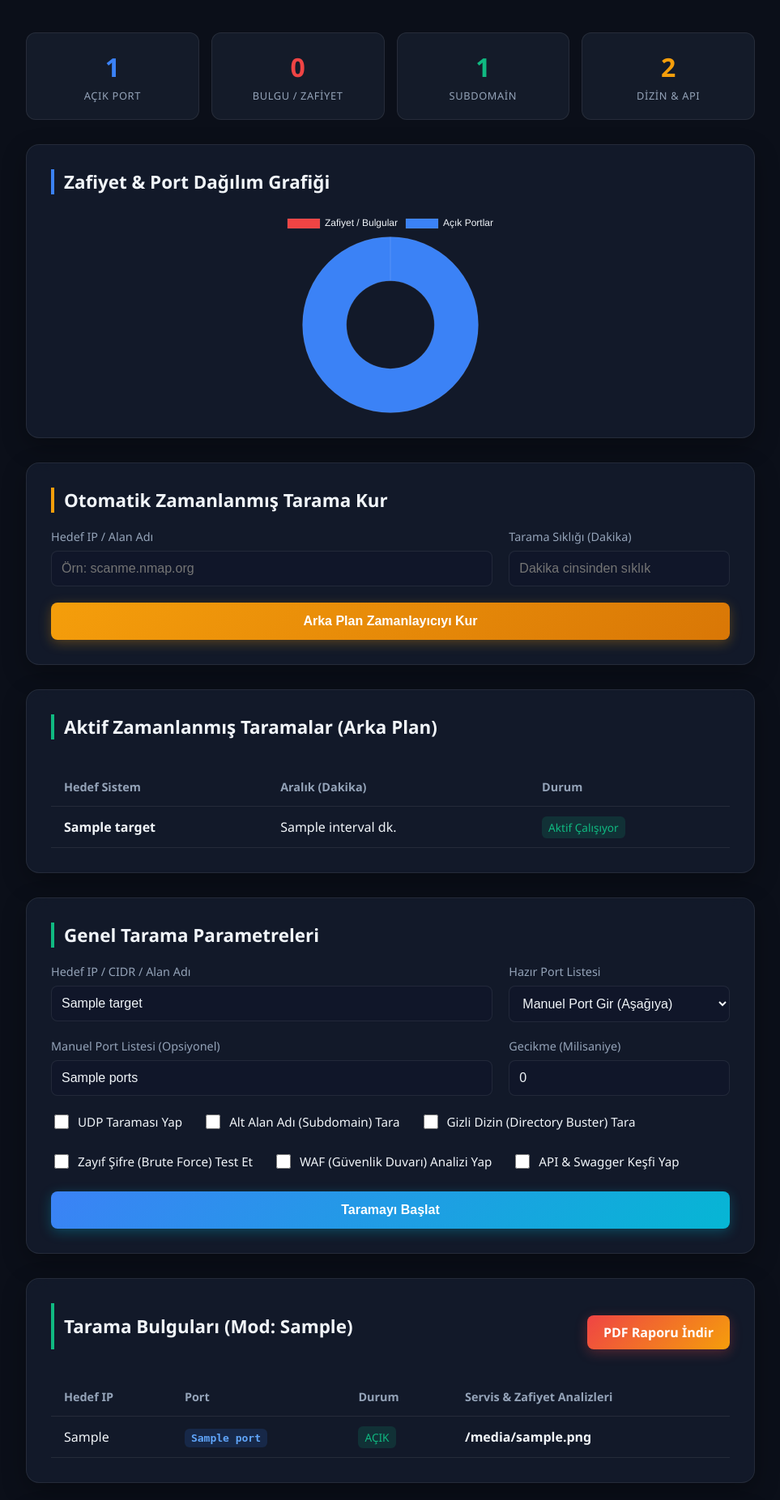
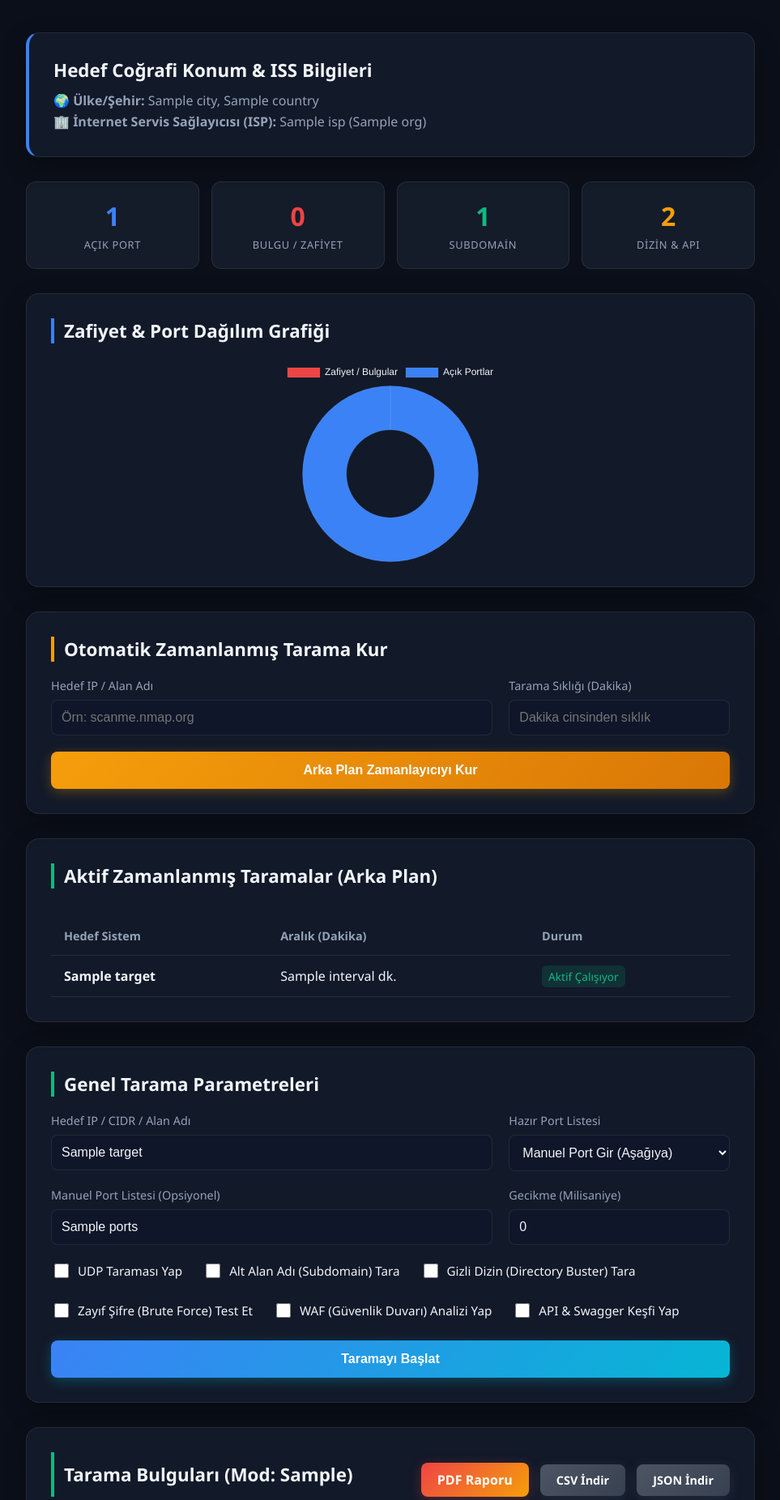
Before and after one commit to Muhammetbilbay/PortShield-Scanner, a FastAPI app: template templates/index.html in a window 1280 px wide. Shown: the part 135-1987 px from the top of the page at 81% size, without its empty margins (158-1121 px from the left). Run offline with FastAPI, Linux system fonts and the light colour scheme; the template is opened without the code that fills it: most values are stand-ins (such as "Sample title", 1, 10 or a date in 2020); parts of the project's set-up code (start-up, migrations or seed data) failed here and were passed over.

Commit message:
Add IP Geolocation, SSL expiry checks, and CSV/JSON output downloads

```diff
--- a/app.py
+++ b/app.py
@@ -4,7 +4,9 @@ from fastapi.templating import Jinja2Templates
 import scanner
 import asyncio
 import os
-from io import BytesIO
+import json
+import csv
+from io import BytesIO, StringIO
 from reportlab.lib.pagesizes import letter
 from reportlab.platypus import SimpleDocTemplate, Paragraph, Spacer, Table, TableStyle
 from reportlab.lib.styles import getSampleStyleSheet, ParagraphStyle
@@ -37,7 +39,8 @@ last_scan_results = {
     "results": [],
     "subdomains": [],
     "directories": [],
-    "apis": []
+    "apis": [],
+    "geolocation": None
 }
 
 # Zamanlanmış görevler listesi
@@ -61,12 +64,11 @@ async def run_scheduled_scan(target: str, interval_seconds: int, email: str = No
                 open_ports=open_ports,
                 max_workers=50
             )
-            # Tarama tamamlandı mesajını konsola ve loglara yaz
             print(f"[ZAMANLAYICI] {target} adresi otomatik olarak tarandı. Açık port adeti: {len(open_ports)}")
 
 @app.get("/", response_class=HTMLResponse)
 async def home(request: Request):
-    return templates.TemplateResponse(request=request, name="index.html", context={"results": None, "subdomains": None, "directories": None, "apis": None, "error": None, "scheduled": scheduled_scans})
+    return templates.TemplateResponse(request=request, name="index.html", context={"results": None, "subdomains": None, "directories": None, "apis": None, "geolocation": None, "error": None, "scheduled": scheduled_scans})
 
 @app.post("/scan", response_class=HTMLResponse)
 async def scan(
@@ -90,7 +92,7 @@ async def scan(
     targets = scanner.parse_targets(target)
     if not targets:
         error_msg = "Geçersiz hedef adresi girdiniz!"
-        return templates.TemplateResponse(request=request, name="index.html", context={"results": None, "subdomains": None, "directories": None, "apis": None, "error": error_msg, "scheduled": scheduled_scans})
+        return templates.TemplateResponse(request=request, name="index.html", context={"results": None, "subdomains": None, "directories": None, "apis": None, "geolocation": None, "error": error_msg, "scheduled": scheduled_scans})
 
     # Portları belirle
     if top_ports > 0:
@@ -159,6 +161,11 @@ async def scan(
                         "status": status
                     })
 
+    # Coğrafi Konum (IP Geolocation) Sorgula
+    geo_data = None
+    if targets:
+        geo_data = await asyncio.to_thread(scanner.get_ip_geolocation, targets[0])
+
     # Sonuçları PDF indirme için sakla
     global last_scan_results
     last_scan_results = {
@@ -168,7 +175,8 @@ async def scan(
         "results": results_list,
         "subdomains": subdomains_list,
         "directories": directories_list,
-        "apis": apis_list
+        "apis": apis_list,
+        "geolocation": geo_data
     }
 
     return templates.TemplateResponse(request=request, name="index.html", context={
@@ -176,6 +184,7 @@ async def scan(
         "subdomains": subdomains_list,
         "directories": directories_list,
         "apis": apis_list,
+        "geolocation": geo_data,
         "target": target,
         "ports": ports_str,
         "scan_mode": scan_mode,
@@ -192,7 +201,7 @@ async def schedule(
     """
     Belirtilen hedef için arka plan görevi olarak otomatik tarama kurar.
     """
-    interval_seconds = interval * 60 # Dakikayı saniyeye çevir
+    interval_seconds = interval * 60
     background_tasks.add_task(run_scheduled_scan, target, interval_seconds)
     scheduled_scans.append({
         "target": target,
@@ -252,6 +261,12 @@ async def download_pdf():
     story.append(Paragraph(f"<b>Hedef:</b> {last_scan_results['target']}", normal_style))
     story.append(Paragraph(f"<b>Taranan Portlar:</b> {last_scan_results['ports']}", normal_style))
     story.append(Paragraph(f"<b>Tarama Modu:</b> {last_scan_results['scan_mode']}", normal_style))
+
+    # Konum bilgileri varsa ekle
+    geo = last_scan_results.get("geolocation")
+    if geo:
+        story.append(Paragraph(f"<b>Coğrafi Konum:</b> {geo['city']}, {geo['country']} | <b>ISS (ISP):</b> {geo['isp']}", normal_style))
+
     story.append(Spacer(1, 15))
 
     # Bulgular Tablosu
@@ -361,3 +376,27 @@ async def download_pdf():
     doc.build(story)
     buffer.seek(0)
     return StreamingResponse(buffer, media_type="application/pdf", headers={"Content-Disposition": "attachment; filename=portshield_rapor.pdf"})
+
+@app.get("/download/json")
+async def download_json():
+    """
+    Tarama verilerini ham JSON formatında indirmeyi sağlar.
+    """
+    json_bytes = json.dumps(last_scan_results, indent=4, ensure_ascii=False).encode('utf-8')
+    return StreamingResponse(BytesIO(json_bytes), media_type="application/json", headers={"Content-Disposition": "attachment; filename=portshield_rapor.json"})
+
+@app.get("/download/csv")
+async def download_csv():
+    """
+    Tarama verilerini Excel uyumlu Türkçe CSV formatında indirmeyi sağlar.
+    """
+    csv_buffer = StringIO()
+    writer = csv.writer(csv_buffer, delimiter=';')
+    writer.writerow(["IP Adresi", "Port", "Servis / Banner", "Zafiyetler ve Bulgular"])
+
+    for item in last_scan_results["results"]:
+        warns = " | ".join(item["warnings"]) if item["warnings"] else "Sorun Yok"
+        writer.writerow([item["ip"], item["port"], item["banner"], warns])
+
+    csv_bytes = csv_buffer.getvalue().encode('utf-8-sig') # BOM ekle
+    return StreamingResponse(BytesIO(csv_bytes), media_type="text/csv", headers={"Content-Disposition": "attachment; filename=portshield_rapor.csv"})
--- a/scanner.py
+++ b/scanner.py
@@ -6,6 +6,7 @@ import json
 import ipaddress
 import urllib.request
 import urllib.parse
+import datetime
 import ssl
 import asyncio
 import subprocess
@@ -293,6 +294,49 @@ async def discover_api_endpoints(target_ip, port):
     results = await asyncio.gather(*tasks)
     return [r for r in results if r is not None]
 
+def get_ip_geolocation(ip_address):
+    """
+    Hedef IP adresinin coğrafi konumunu ve ISS (ISP) bilgilerini sorgular.
+    """
+    try:
+        url = f"http://ip-api.com/json/{urllib.parse.quote(ip_address)}?fields=status,country,city,isp,org,as"
+        req = urllib.request.Request(url, headers={'User-Agent': 'Mozilla/5.0'})
+        with urllib.request.urlopen(req, timeout=3.0) as response:
+            if response.status == 200:
+                data = json.loads(response.read().decode('utf-8'))
+                if data.get("status") == "success":
+                    return {
+                        "country": data.get("country", "Bilinmiyor"),
+                        "city": data.get("city", "Bilinmiyor"),
+                        "isp": data.get("isp", "Bilinmiyor"),
+                        "org": data.get("org", "Bilinmiyor")
+                    }
+    except Exception:
+        pass
+    return None
+
+def check_ssl_expiry_days(target_ip, port):
+    """
+    SSL sertifikasının son geçerlilik tarihine kalan gün sayısını hesaplar.
+    """
+    try:
+        context = ssl.create_default_context()
+        context.check_hostname = False
+        context.verify_mode = ssl.CERT_NONE
+        with socket.create_connection((target_ip, port), timeout=2.0) as sock:
+            with context.wrap_socket(sock, server_hostname=target_ip) as ssock:
+                cert = ssock.getpeercert()
+                # notAfter zaman damgasını parse et: örn 'May 20 12:00:00 2026 GMT'
+                not_after_str = cert.get('notAfter')
+                if not_after_str:
+                    expiry_date = datetime.datetime.strptime(not_after_str, '%b %d %H:%M:%S %Y %Z')
+                    remaining = (expiry_date - datetime.datetime.utcnow()).days
+                    return remaining
+    except Exception:
+        pass
+    return None
+
+
 def scan_port(target_ip, port, timeout):
     """
     Hedef IP üzerindeki tek bir portu tarar. Geriye (port, acik_mi, banner) döndürür.
@@ -520,9 +564,19 @@ async def scan_task(sem, target_ip, port, timeout, delay, scan_mode, open_ports,
             os_info = await asyncio.to_thread(estimate_os_by_ping, target_ip)
             probe_info.append(f"İşletim Sistemi Tahmini: {os_info}")
 
-            if port == 443:
+             if port == 443:
                 info = await asyncio.to_thread(probe_ssl_details, target_ip, port)
                 probe_info.append(info)
+
+                # SSL Geçerlilik ve Gün Kontrolü
+                remaining_days = await asyncio.to_thread(check_ssl_expiry_days, target_ip, port)
+                if remaining_days is not None:
+                    if remaining_days < 0:
+                        warnings.append("KRİTİK GÜVENLİK UYARISI: SSL Sertifikasının süresi dolmuş!")
+                    elif remaining_days <= 15:
+                        warnings.append(f"GÜVENLİK UYARISI: SSL Sertifikası son kullanma tarihine {remaining_days} gün kaldı! Yenilenmesi önerilir.")
+                    else:
+                        probe_info.append(f"SSL Sertifikası Güvenli ({remaining_days} gün kaldı)")
             elif port == 22:
                 info = await asyncio.to_thread(probe_ssh_details, target_ip, port)
                 probe_info.append(info)
--- a/templates/index.html
+++ b/templates/index.html
@@ -195,6 +195,29 @@
             box-shadow: 0 6px 20px rgba(239, 68, 68, 0.4);
         }
 
+        .btn-export {
+            background: linear-gradient(135deg, #4b5563, #374151);
+            box-shadow: 0 4px 15px rgba(75, 85, 99, 0.3);
+            margin-top: 15px;
+            text-align: center;
+            text-decoration: none;
+            display: inline-block;
+            box-sizing: border-box;
+            color: white;
+            border-radius: 8px;
+            padding: 10px 20px;
+            font-size: 0.9rem;
+            font-weight: 600;
+            cursor: pointer;
+            transition: all 0.3s;
+            margin-left: 10px;
+        }
+
+        .btn-export:hover {
+            transform: translateY(-2px);
+            box-shadow: 0 6px 20px rgba(75, 85, 99, 0.4);
+        }
+
         .error-banner {
             background: rgba(239, 68, 68, 0.15);
             border: 1px solid rgba(239, 68, 68, 0.3);
@@ -289,6 +312,19 @@
         </div>
 
         {% if results is not none %}
+        <!-- Coğrafi Konum Kartı -->
+        {% if geolocation %}
+        <div class="card" style="border-left: 4px solid var(--accent-blue);">
+            <div class="results-header" style="border-left: none; padding-left: 0; margin-bottom: 10px;">
+                <h2>Hedef Coğrafi Konum & ISS Bilgileri</h2>
+            </div>
+            <p style="margin: 0; color: var(--text-secondary); line-height: 1.6;">
+                🌍 <strong>Ülke/Şehir:</strong> {{ geolocation.city }}, {{ geolocation.country }} <br/>
+                🏢 <strong>İnternet Servis Sağlayıcısı (ISP):</strong> {{ geolocation.isp }} ({{ geolocation.org }})
+            </p>
+        </div>
+        {% endif %}
+
         <!-- Canlı İstatistik Kartları -->
         <div class="stats-grid">
             <div class="stat-card">
@@ -447,7 +483,11 @@
         <div class="card">
             <div class="results-header">
                 <h2>Tarama Bulguları (Mod: {{ scan_mode }})</h2>
-                <a href="/download/pdf" class="btn btn-pdf" style="width: auto; padding: 10px 20px;">PDF Raporu İndir</a>
+                <div>
+                    <a href="/download/pdf" class="btn btn-pdf" style="width: auto; padding: 10px 20px; margin-top:0;">PDF Raporu</a>
+                    <a href="/download/csv" class="btn-export">CSV İndir</a>
+                    <a href="/download/json" class="btn-export">JSON İndir</a>
+                </div>
             </div>
 
             {% if results %}
```
